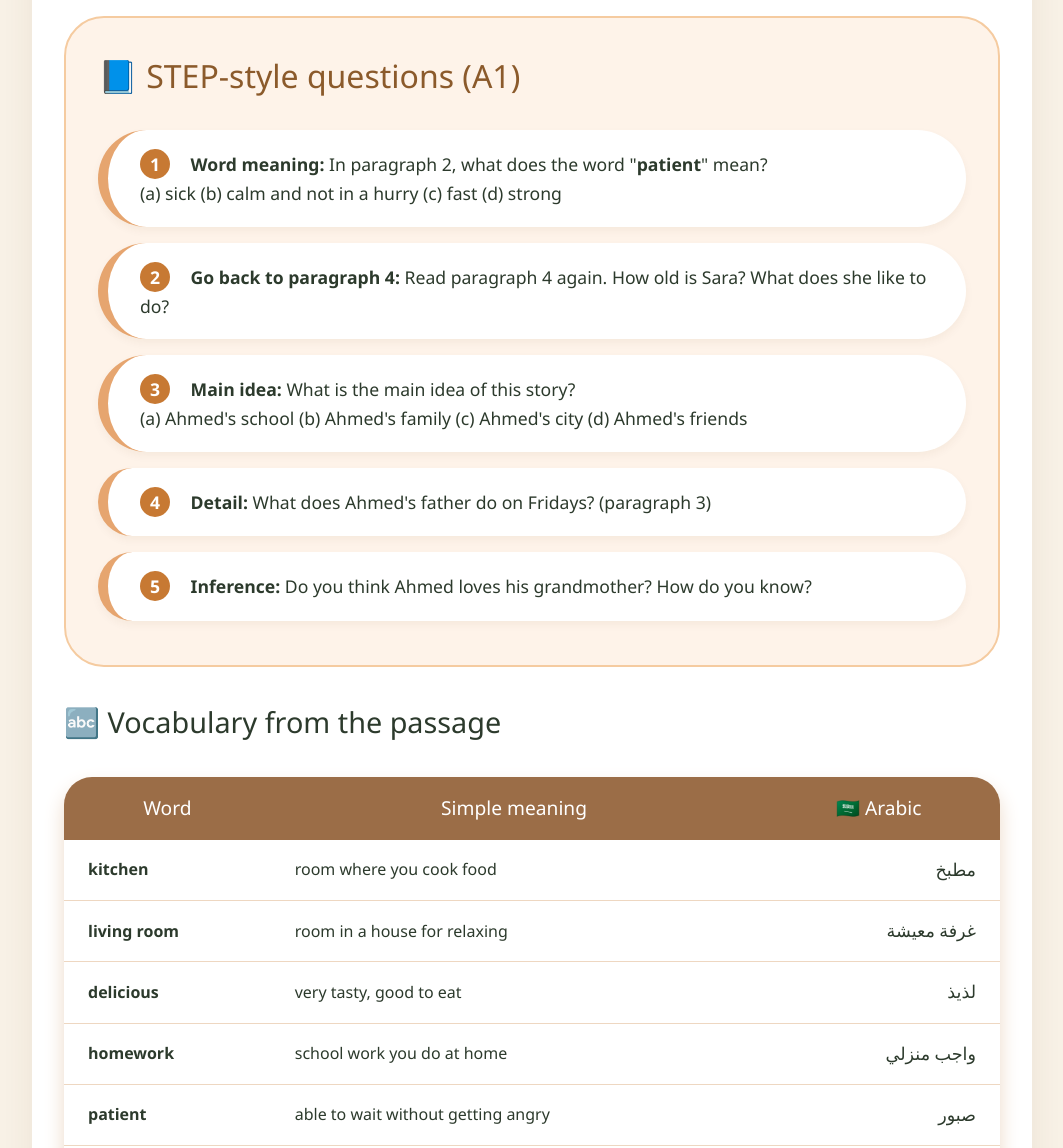
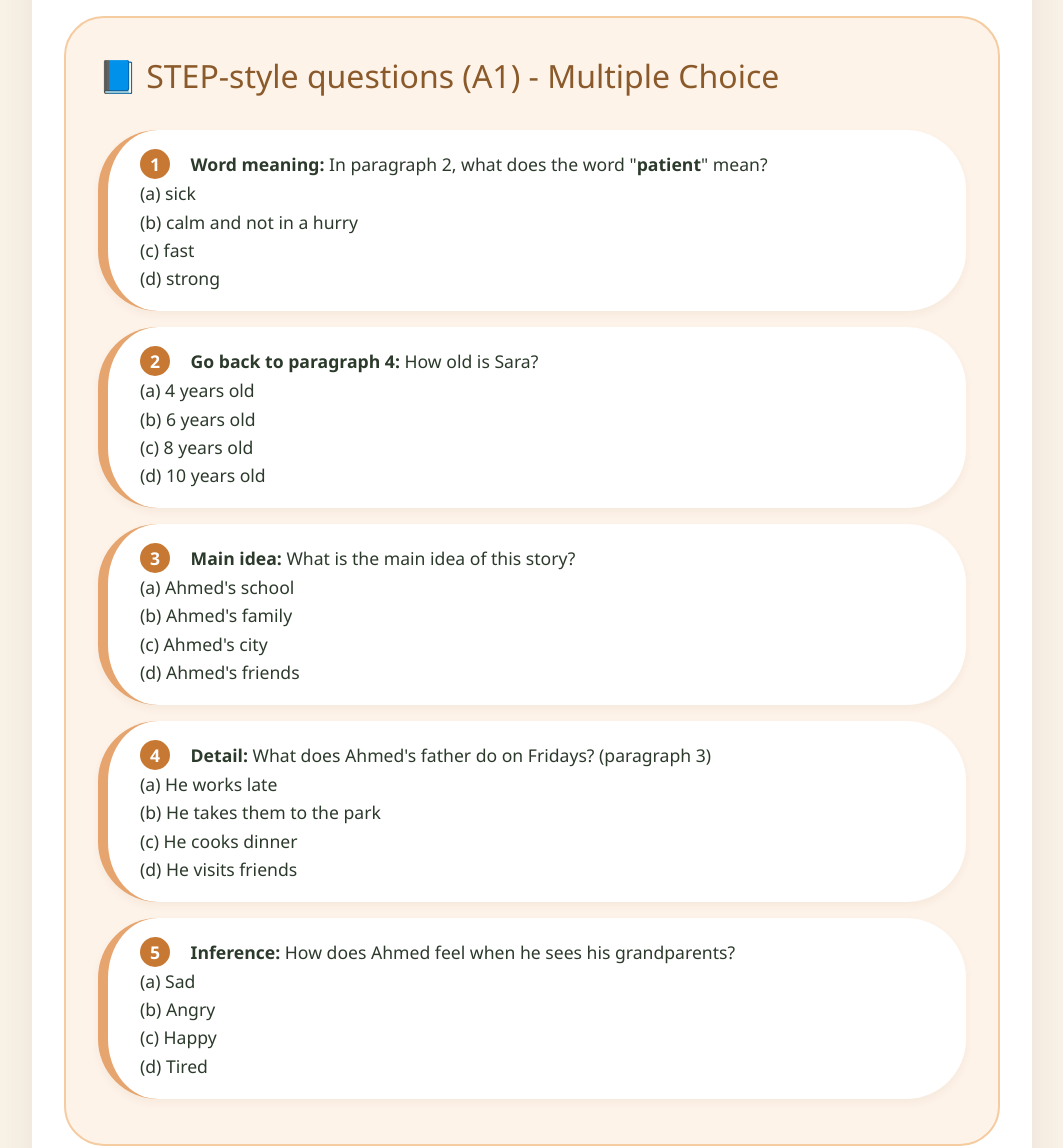
Before and after one commit to anassarhan78-png/step-reading, a plain HTML site: page passages/passage2.html in a window 1280 px wide. Shown: the part 2440-3588 px from the top of the page, without its empty margins (108-1171 px from the left). Drawn offline with Linux system fonts and the light colour scheme.

Commit message:
Update questions to be all multiple choice

```diff
--- a/passages/passage2.html
+++ b/passages/passage2.html
@@ -286,15 +286,24 @@
         </div>
     </div>
 
-    <!-- 5 أسئلة STEP باللغة الإنجليزية -->
+    <!-- 5 أسئلة STEP - ALL MULTIPLE CHOICE -->
     <div class="questions-section">
-        <h3>📘 STEP-style questions (A1)</h3>
+        <h3>📘 STEP-style questions (A1) - Multiple Choice</h3>
 
-        <div class="question-item"><span class="q-num">1</span> <strong>Word meaning:</strong> In paragraph 2, what does the word "<strong>patient</strong>" mean?<br> (a) sick  (b) calm and not in a hurry  (c) fast  (d) strong</div>
-        <div class="question-item"><span class="q-num">2</span> <strong>Go back to paragraph 4:</strong> Read paragraph 4 again. How old is Sara? What does she like to do?</div>
-        <div class="question-item"><span class="q-num">3</span> <strong>Main idea:</strong> What is the main idea of this story?<br> (a) Ahmed's school  (b) Ahmed's family  (c) Ahmed's city  (d) Ahmed's friends</div>
-        <div class="question-item"><span class="q-num">4</span> <strong>Detail:</strong> What does Ahmed's father do on Fridays? (paragraph 3)</div>
-        <div class="question-item"><span class="q-num">5</span> <strong>Inference:</strong> Do you think Ahmed loves his grandmother? How do you know?</div>
+        <div class="question-item"><span class="q-num">1</span> <strong>Word meaning:</strong> In paragraph 2, what does the word "<strong>patient</strong>" mean?<br>
+        (a) sick  <br> (b) calm and not in a hurry  <br> (c) fast  <br> (d) strong</div>
+
+        <div class="question-item"><span class="q-num">2</span> <strong>Go back to paragraph 4:</strong> How old is Sara?<br>
+        (a) 4 years old  <br> (b) 6 years old  <br> (c) 8 years old  <br> (d) 10 years old</div>
+
+        <div class="question-item"><span class="q-num">3</span> <strong>Main idea:</strong> What is the main idea of this story?<br>
+        (a) Ahmed's school  <br> (b) Ahmed's family  <br> (c) Ahmed's city  <br> (d) Ahmed's friends</div>
+
+        <div class="question-item"><span class="q-num">4</span> <strong>Detail:</strong> What does Ahmed's father do on Fridays? (paragraph 3)<br>
+        (a) He works late  <br> (b) He takes them to the park  <br> (c) He cooks dinner  <br> (d) He visits friends</div>
+
+        <div class="question-item"><span class="q-num">5</span> <strong>Inference:</strong> How does Ahmed feel when he sees his grandparents?<br>
+        (a) Sad  <br> (b) Angry  <br> (c) Happy  <br> (d) Tired</div>
     </div>
 
     <!-- جدول المفردات -->
@@ -316,10 +325,10 @@
     <hr>
     <div class="footer-note">
         🌟 Passage 2: "My Family" - Simple words, short sentences, clear images.<br>
-        📁 <strong>Filename: passage2.html</strong> (same location as passage 1.html)
+        📁 <strong>Filename: passage2.html</strong> (same location as passage1.html)
     </div>
     <div style="margin-top: 1rem; font-size: 0.9rem; background: #fef3e9; border-radius: 60px; padding: 0.8rem 2rem; text-align: center;">
-        ✅ Questions in English ✓ Ready for STEP practice ✓ Correct filename: passage2.html
+        ✅ ALL questions are now multiple choice ✓ Ready for STEP practice ✓ Correct filename: passage2.html
     </div>
 </div>
 </body>
```
